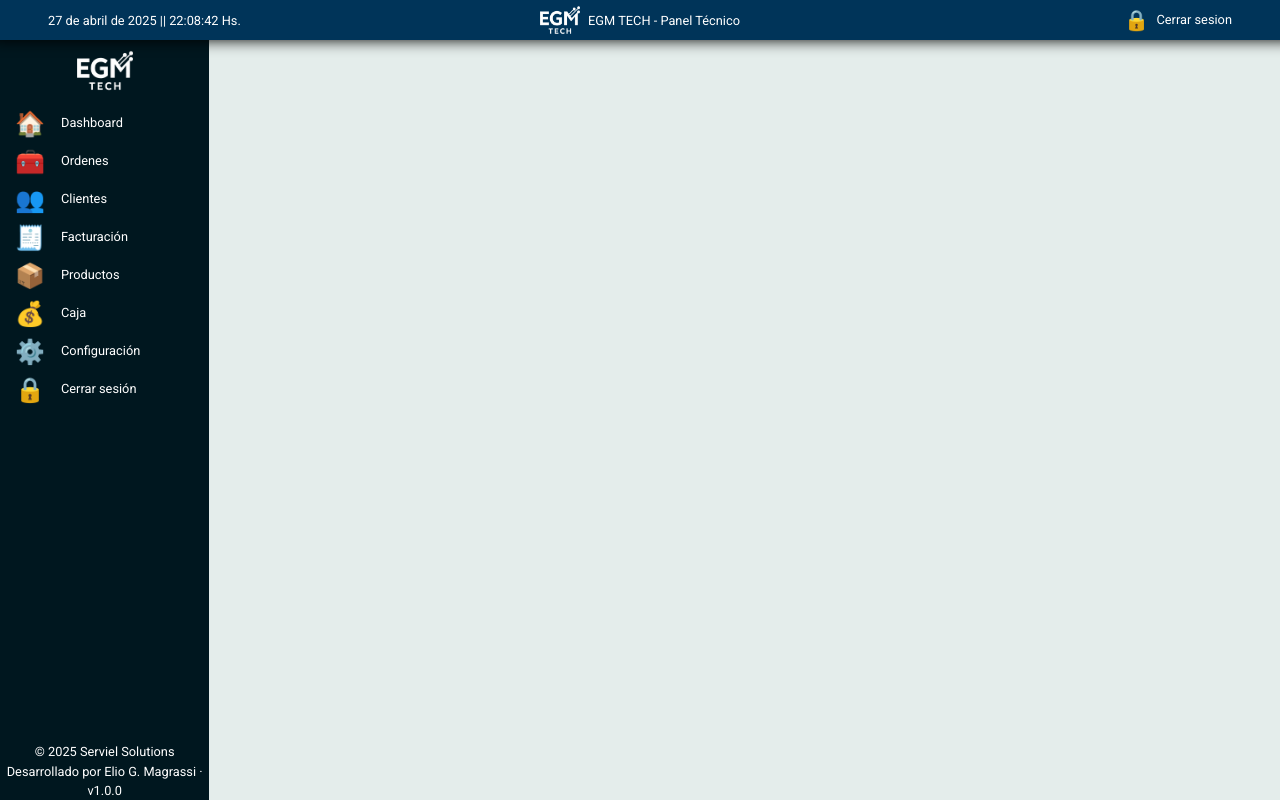
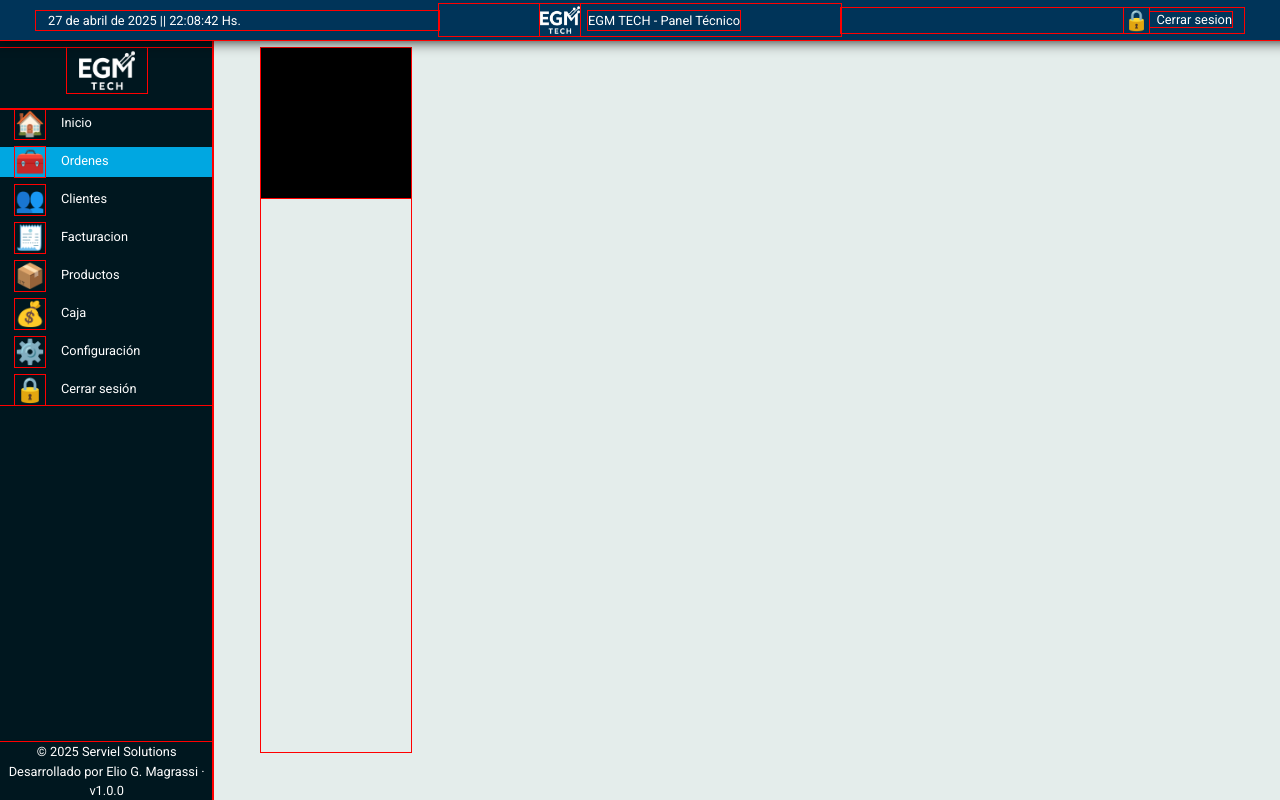
Before and after one commit to gas051093/egm-tech, a website: page index.html in a window 1280 px wide. Both pictures are taken after a click on the button "Ordenes". Drawn offline with nearby package versions, Linux system fonts and the light colour scheme.

Commit message:
render con js

```diff
--- a/index.html
+++ b/index.html
@@ -9,6 +9,7 @@
     <link href="https://fonts.googleapis.com/css2?family=Roboto:ital,wght@0,100..900;1,100..900&display=swap" rel="stylesheet">
     <link rel="stylesheet" href="https://cdn.jsdelivr.net/npm/bootstrap-icons@1.11.3/font/bootstrap-icons.min.css">
     <link rel="stylesheet" href="./style/style.css">
+    <script defer src="./js/render_sidebar.js"></script>
     <script defer src="./js/sidebar_event.js"></script>
     <script defer src="./js/act_fecha.js"></script>
     <title>Sistema EGM Tech - Panel Técnico</title>
@@ -27,46 +28,15 @@
                 </div>
             </section>
         </header>
-        <main class="row">
-            <nav class="row align-items-end">
-                <div class="row sidebar col-6 col-sm-3 col-lg-2 m-0 p-0 align-content-between">
+        <main class="row main">
+            <nav class="col-12 col-lg-2 d-lg-flex d-none align-items-end p-0 m-0">
+                <div class="row sidebar m-0 p-0 align-content-between">
                     <div class="row m-0 px-0 pt-5">
                         <div class="row justify-content-center m-0 pb-3 px-0">
                             <img class="sidebar__logo" src="assets/img/logo_blanco.png" alt="">
                         </div>
-                        <div class="sidebar__scroll row m-0 px-0 gap-2">
-                            <button data-target="content_dashboard" class="sidebar__item"><img class="sidebar__ico me-3" src="assets/ico/home.svg" alt="">Dashboard</button>
-                            <button data-target="content_order" class="sidebar__item"><img class="sidebar__ico me-3" src="assets/ico/order.svg" alt="">Ordenes</button>
-                            <button data-target="content_client" class="sidebar__item"><img class="sidebar__ico me-3" src="assets/ico/cliente.svg" alt="">Clientes</button>
-                            <button data-target="content_billing" class="sidebar__item"><img class="sidebar__ico me-3" src="assets/ico/factura.svg" alt="">Facturación</button>
-                                <div id="content_billing" class="sidebar__submenu row justify-items-end m-0 ">
-                                    <button class="sidebar__menu">Nueva factura</button>
-                                    <button class="sidebar__menu">Nuevo presupuesto</button>
-                                    <button class="sidebar__menu">Nota de credito</button>
-                                    <button class="sidebar__menu">Comprobantes</button>
-                                    <button class="sidebar__menu">Metodos de pago</button>
-                                </div>
-                            <button data-target="content_product" class="sidebar__item"><img class="sidebar__ico me-3" src="assets/ico/producto.svg" alt="">Productos</button>
-                                <div id="content_product" class="sidebar__submenu row justify-items-end m-0 ">
-                                    <button class="sidebar__menu">Cargar producto</button>
-                                    <button class="sidebar__menu">Control de Stock</button>
-                                    <button class="sidebar__menu">Categorías</button>
-                                    <button class="sidebar__menu">Lista de Precios</button>
-                                </div>
-                            <button data-target="content_cash" class="sidebar__item"><img class="sidebar__ico me-3" src="assets/ico/caja.svg" alt="">Caja</button>
-                                <div id="content_cash" class="sidebar__submenu row justify-items-end m-0 ">
-                                    <button class="sidebar__menu">Ingresos y egresos</button>
-                                    <button class="sidebar__menu">Cierre diario</button>
-                                    <button class="sidebar__menu">Historial de cierres</button>
-                                </div>
-                            <button data-target="content_config" class="sidebar__item"><img class="sidebar__ico me-3" src="assets/ico/config.svg" alt="">Configuración</button>
-                                <div id="content_config" class="sidebar__submenu row justify-items-end m-0 ">
-                                    <button class="sidebar__menu">Datos de la empresa</button>
-                                    <button class="sidebar__menu">Usuarios</button>
-                                    <button class="sidebar__menu">Preferencias del sistema</button>
-                                    <button class="sidebar__menu">Seguridad</button>
-                                </div>
-                            <button data-target="content_lock" class="sidebar__item"><img class="sidebar__ico me-3" src="assets/ico/lock.svg" alt="">Cerrar sesión</button>
+                        <div id="sidebar_cont" class="sidebar__scroll row m-0 px-0 gap-2">
+                            <!-- carga desde render_sidebar.js -->
                         </div>
                     </div>
                     <div class="row d-none d-sm-block p-0 m-0 align-items-end sidebar__foot">
@@ -74,6 +44,13 @@
                     </div>
                 </div>
             </nav>
+            <section class="col-lg-10 d-lg-flex m-0 p-5">
+                <div class="row dashboard m-0 p-0 ">
+                    <div class="dashboard__container p-0 m-0">
+
+                    </div>
+                </div>
+            </section>
         </main>
     </div>
     <script src="https://cdn.jsdelivr.net/npm/bootstrap@5.3.5/dist/js/bootstrap.bundle.min.js" integrity="sha384-k6d4wzSIapyDyv1kpU366/PK5hCdSbCRGRCMv+eplOQJWyd1fbcAu9OCUj5zNLiq" crossorigin="anonymous"></script>
--- /dev/null
+++ b/js/render_sidebar.js
@@ -0,0 +1,73 @@
+const sidebar = document.getElementById("sidebar_cont");
+
+const menus = [
+    {
+        nombre : "Inicio",
+        sub_menu: [],
+        ico: "home"
+    },
+    {
+        nombre: "Ordenes",
+        sub_menu: [],
+        ico: "order"
+    },
+    {
+        nombre: "Clientes",
+        sub_menu: [],
+        ico : "client"
+    },
+    {
+        nombre: "Facturacion",
+        sub_menu: ["Alta de Factura","Alta de presupuesto","Nota de credito", "Comprobantes","Metodos de pago"],
+        ico: "billing"
+    },
+    {
+        nombre: "Productos",
+        sub_menu: ["Alta de productos", "Control de stock","categorias"],
+        ico: "product"
+    },
+    {
+        nombre: "Caja",
+        sub_menu: ["Cierre diario", "Archivo de caja","Alta de cajas"],
+        ico: "money"
+    },
+    {
+        nombre: "Configuración",
+        sub_menu: ["Datos de la empresa", "Usuarios", "Preferencias del sistema", "Seguridad"],
+        ico: "config"
+    },
+    {
+        nombre: "Cerrar sesión",
+        sub_menu: [],
+        ico: "lock"
+    }
+]
+
+const render_menu = ()=>{
+    menus.forEach(menu =>{
+        let cont = document.createElement("button");
+        cont.id = `btn_${menu.nombre}`;
+        cont.className = "sidebar__item"
+        if(menu.nombre === "Inicio"){
+            cont.classList.add("sidebar__item--active")
+        }
+        cont.setAttribute("data-target", `content_${menu.nombre}`)
+        cont.innerHTML = (
+            `<img class="sidebar__ico me-3" src="assets/ico/${menu.ico}.svg" alt="">${menu.nombre}`
+        )
+        sidebar.appendChild(cont)
+        if(menu.sub_menu.length){
+            let container = document.createElement("div")
+            container.id = `content_${menu.nombre}`
+            container.className = "sidebar__submenu row justify-items-end m-0";
+                for(const sub of menu.sub_menu){
+                    let cont_sub = document.createElement("button");
+                    cont_sub.className = "sidebar__menu";
+                    cont_sub.innerHTML = (`${sub}`)
+                    container.appendChild(cont_sub);
+            }
+            sidebar.appendChild(container);
+        }
+    } )
+}
+render_menu();
--- a/js/sidebar_event.js
+++ b/js/sidebar_event.js
@@ -1,27 +1,43 @@
 function close_menu(){
-    conten_items = document.querySelectorAll(".sidebar__submenu")
+    const conten_items = document.querySelectorAll(".sidebar__submenu");
     conten_items.forEach (item=>{
         item.style.display = "none"
     })
 }
+function disagree_item(){
+    const items = document.querySelectorAll(".sidebar__item");
+    items.forEach(item =>{
+        item.classList.remove("sidebar__item--active");
+    })
+}
 const event_menu = (id_menu) => {
     const menu = document.getElementById(id_menu);
-    if (menu.style.display === "block") {
+    if(!menu){
+        close_menu()
+    } else if (menu.style.display === "block") {
         menu.style.display = "none";
     } else {
         close_menu();
         menu.style.display = "block";
     }
 };
+const item_active = (item_id) =>{
+    const item_selec = document.getElementById(item_id);
+    item_selec.classList.add ("sidebar__item--active");
+};
 
 function item_event(){
-    btn_item = document.querySelectorAll(".sidebar__item")
+    const btn_item = document.querySelectorAll(".sidebar__item")
     btn_item.forEach (button =>{
         button.addEventListener("click", (e) =>{
             const btn_target = e.currentTarget.getAttribute("data-target");
-            event_menu(btn_target);
+            const btn_id = e.currentTarget.id;
+                disagree_item();
+                item_active(btn_id);
+                event_menu(btn_target)
         })
     })
 }
 
+
 item_event();
--- /dev/null
+++ b/sass/layouts/__dash.scss
@@ -0,0 +1,8 @@
+.dashboard{
+    max-height: 100vh;
+    &__container{
+        width: 150px;
+        height: 150px;
+        background-color: black;
+    }
+}
--- a/sass/layouts/__sidebar.scss
+++ b/sass/layouts/__sidebar.scss
@@ -4,9 +4,10 @@
     font-size: 0.8em;
     border-radius: 0px 20px 0px 0px;
     font-family: 'Segoe UI', Tahoma, Geneva, Verdana, sans-serif;
+    user-select: none;
     &__scroll{
         overflow-y: auto;
-        max-height: 50vh;
+        max-height: 70vh;
     }
     &__logo{
         width: 80px;
@@ -22,6 +23,9 @@
             border-left: 5px solid green;
             background-color: map-get($map: $colors, $key:btn_hover );
             transition: background-color 600ms, border-left 0ms;
+        }
+        &--active{
+            background-color: map-get($map: $colors, $key:btn_hover );
         }
     }
     &__submenu{
--- a/sass/main.scss
+++ b/sass/main.scss
@@ -2,3 +2,4 @@
 @import './variable/_reset';
 @import './layouts/_nav';
 @import './layouts/_sidebar';
+@import './layouts/_dash';
--- a/sass/variable/__reset.scss
+++ b/sass/variable/__reset.scss
@@ -3,7 +3,7 @@
     padding: 0;
     font-family: "Roboto", sans-serif;
     font-size: 1em;
-    // outline: 1px solid red;
+    outline: 1px solid red;
 }
 ::-webkit-scrollbar {
     width: 5px;
@@ -16,3 +16,6 @@
 .bg_page{
     background-color: map-get($map: $colors, $key:secondary );
 }
+.main{
+    height: 100vh;
+}
```
Also changed, not shown: assets/ico/billing.svg (renamed from assets/ico/factura.svg), assets/ico/client.svg (renamed from assets/ico/cliente.svg), assets/ico/money.svg (renamed from assets/ico/caja.svg), assets/ico/product.svg (renamed from assets/ico/producto.svg), style/style.css, 1 other file.
